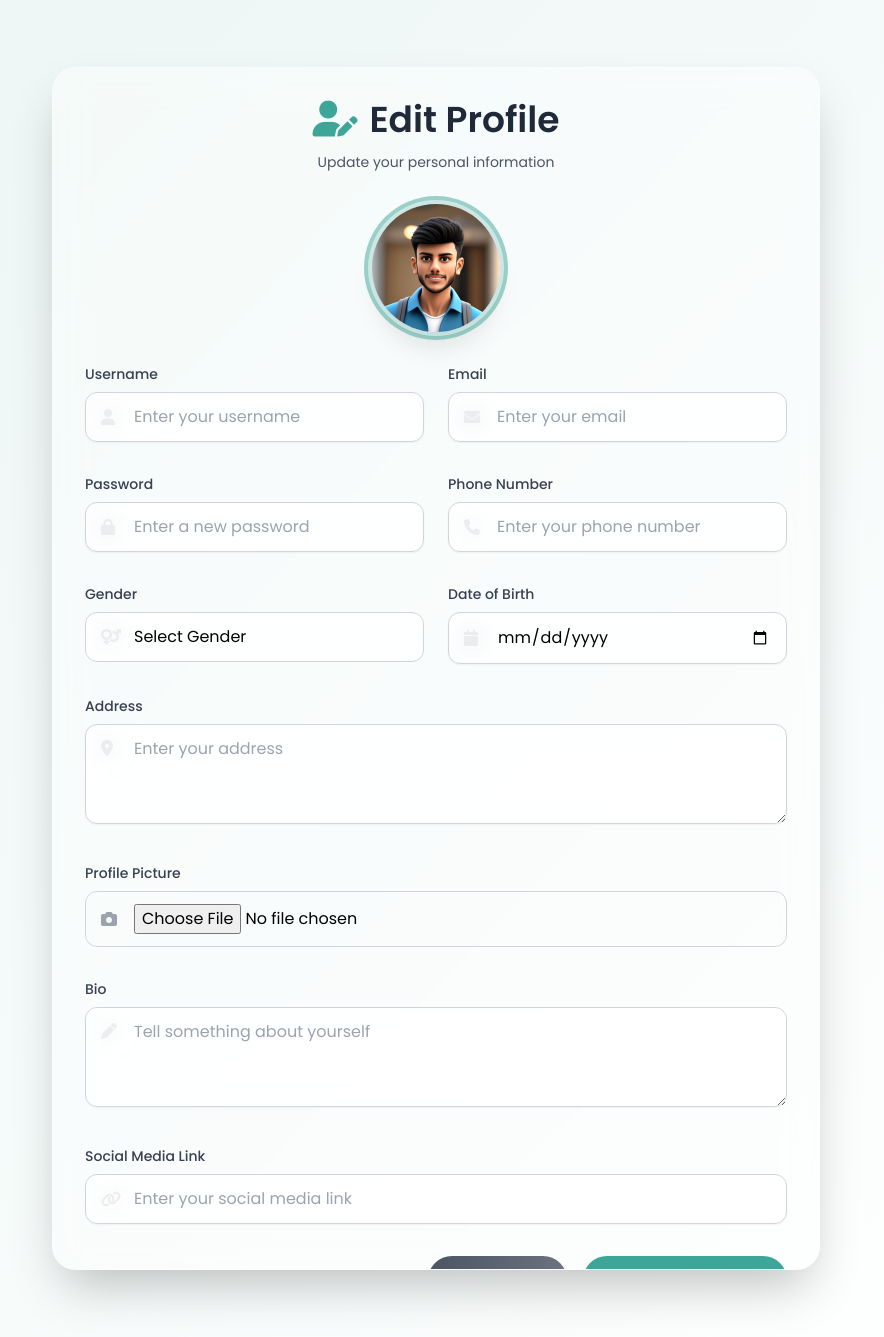
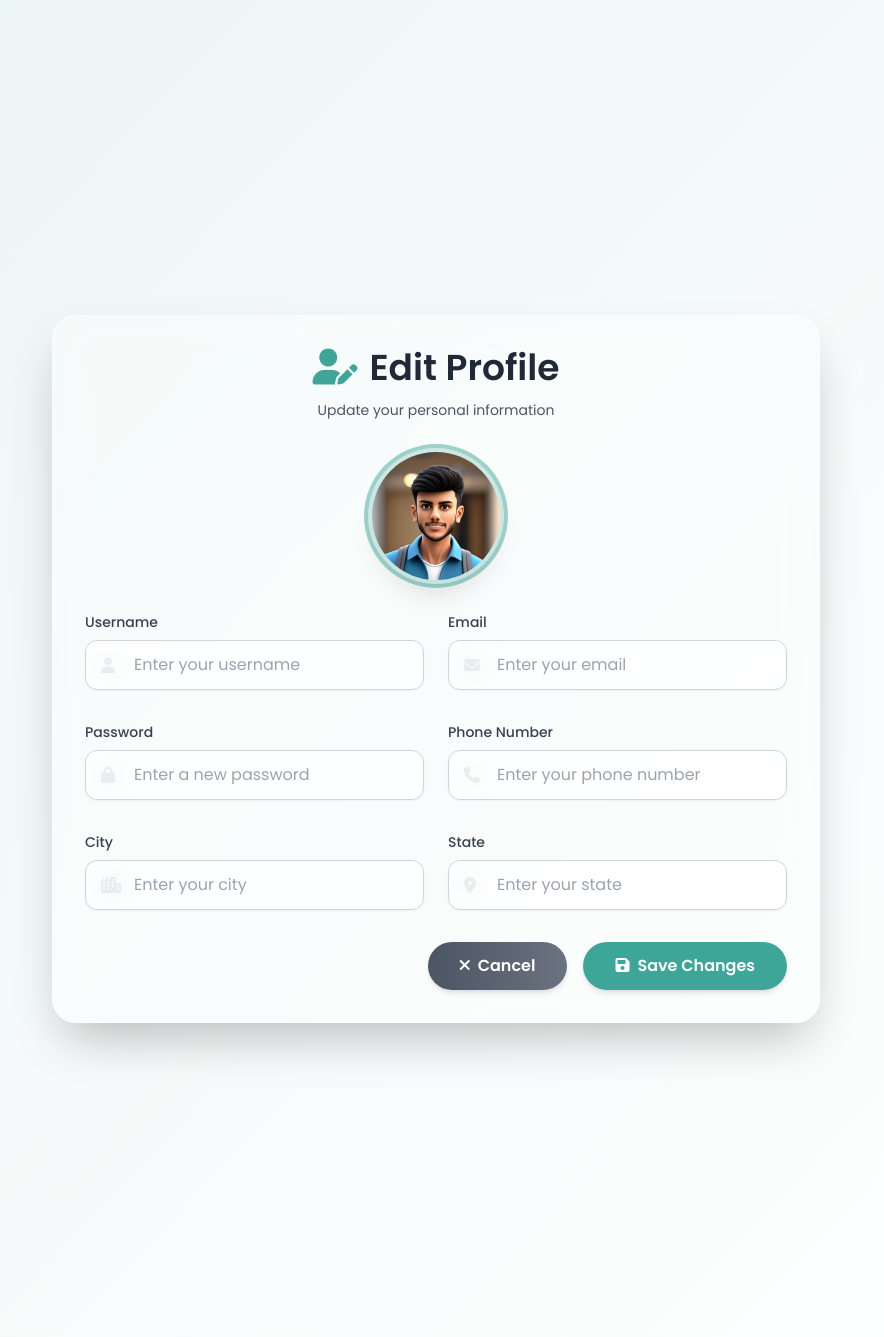
Before and after one commit to Naitik355/Hackmol, a Django app: page /profile/ in a window 1280 px wide. Shown: the whole page, without its empty margins (204-1088 px from the left). Run offline with Django 5.2, Linux system fonts and the light colour scheme; some libraries are stand-ins or nearby versions.

Commit message:
minor changes

```diff
--- a/FarmApp/templates/profile.html
+++ b/FarmApp/templates/profile.html
@@ -116,70 +116,27 @@
           </div>
         </div>
 
-        <!-- Gender & DOB -->
+
+        <!-- City & State -->
         <div class="grid grid-cols-1 md:grid-cols-2 gap-6">
           <div class="space-y-2">
-            <label for="gender" class="block text-sm font-medium text-gray-700">Gender</label>
+            <label for="city" class="block text-sm font-medium text-gray-700">City</label>
             <div class="relative">
-              <i class="fas fa-venus-mars absolute left-4 top-1/2 transform -translate-y-1/2 text-gray-400"></i>
-              <select id="gender" name="gender"
-                class="w-full pl-12 pr-4 py-3 rounded-xl border border-gray-300 focus:border-primary focus:ring-2 focus:ring-primary/50 transition-all duration-300 bg-white/70 backdrop-blur-md hover:shadow appearance-none">
-                <option value="">Select Gender</option>
-                <option value="male" {% if user.gender == 'male' %}selected{% endif %}>Male</option>
-                <option value="female" {% if user.gender == 'female' %}selected{% endif %}>Female</option>
-                <option value="other" {% if user.gender == 'other' %}selected{% endif %}>Other</option>
-              </select>
+              <i class="fas fa-city absolute left-4 top-1/2 transform -translate-y-1/2 text-gray-400"></i>
+              <input type="text" id="city" name="city" value="{{ user.city }}"
+                placeholder="Enter your city"
+                class="w-full pl-12 pr-4 py-3 rounded-xl border border-gray-300 focus:outline-none focus:border-primary focus:ring-2 focus:ring-primary/50 transition-all duration-300 bg-white/70 shadow-sm hover:shadow-md backdrop-blur-md" />
             </div>
           </div>
 
           <div class="space-y-2">
-            <label for="dob" class="block text-sm font-medium text-gray-700">Date of Birth</label>
+            <label for="state" class="block text-sm font-medium text-gray-700">State</label>
             <div class="relative">
-              <i class="fas fa-calendar absolute left-4 top-1/2 transform -translate-y-1/2 text-gray-400"></i>
-              <input type="date" id="dob" name="dob" value="{{ user.dob }}"
+              <i class="fas fa-map-marker-alt absolute left-4 top-1/2 transform -translate-y-1/2 text-gray-400"></i>
+              <input type="text" id="state" name="state" value="{{ user.state }}"
+                placeholder="Enter your state"
                 class="w-full pl-12 pr-4 py-3 rounded-xl border border-gray-300 focus:outline-none focus:border-primary focus:ring-2 focus:ring-primary/50 transition-all duration-300 bg-white/70 shadow-sm hover:shadow-md backdrop-blur-md" />
             </div>
-          </div>
-        </div>
-
-        <!-- Address -->
-        <div class="space-y-2">
-          <label for="address" class="block text-sm font-medium text-gray-700">Address</label>
-          <div class="relative">
-            <i class="fas fa-map-marker-alt absolute left-4 top-4 text-gray-400"></i>
-            <textarea id="address" name="address" placeholder="Enter your address"
-              class="w-full pl-12 pr-4 py-3 rounded-xl border border-gray-300 focus:outline-none focus:border-primary focus:ring-2 focus:ring-primary/50 transition-all duration-300 bg-white/70 shadow-sm hover:shadow-md backdrop-blur-md min-h-[100px] resize-y">{{ user.address }}</textarea>
-          </div>
-        </div>
-
-        <!-- Profile Picture -->
-        <div class="space-y-2">
-          <label for="profile-pic" class="block text-sm font-medium text-gray-700">Profile Picture</label>
-          <div class="relative">
-            <i class="fas fa-camera absolute left-4 top-1/2 transform -translate-y-1/2 text-gray-400"></i>
-            <input type="file" id="profile-pic" name="profile_picture" accept="image/*"
-              class="w-full pl-12 pr-4 py-3 rounded-xl border border-gray-300 focus:outline-none focus:border-primary focus:ring-2 focus:ring-primary/50 transition-all duration-300 bg-transparent hover:shadow-md" />
-          </div>
-        </div>
-
-        <!-- Bio -->
-        <div class="space-y-2">
-          <label for="bio" class="block text-sm font-medium text-gray-700">Bio</label>
-          <div class="relative">
-            <i class="fas fa-pen absolute left-4 top-4 text-gray-400"></i>
-            <textarea id="bio" name="bio" placeholder="Tell something about yourself"
-              class="w-full pl-12 pr-4 py-3 rounded-xl border border-gray-300 focus:outline-none focus:border-primary focus:ring-2 focus:ring-primary/50 transition-all duration-300 bg-white/70 shadow-sm hover:shadow-md backdrop-blur-md min-h-[100px] resize-y">{{ user.bio }}</textarea>
-          </div>
-        </div>
-
-        <!-- Social Media -->
-        <div class="space-y-2">
-          <label for="social" class="block text-sm font-medium text-gray-700">Social Media Link</label>
-          <div class="relative">
-            <i class="fas fa-link absolute left-4 top-1/2 transform -translate-y-1/2 text-gray-400"></i>
-            <input type="url" id="social" name="social" value="{{ user.social }}"
-              placeholder="Enter your social media link"
-              class="w-full pl-12 pr-4 py-3 rounded-xl border border-gray-300 focus:outline-none focus:border-primary focus:ring-2 focus:ring-primary/50 transition-all duration-300 bg-white/70 shadow-sm hover:shadow-md backdrop-blur-md" />
           </div>
         </div>
 
--- a/FarmApp/views.py
+++ b/FarmApp/views.py
@@ -24,6 +24,24 @@ def pesticides_view(request):
     return render(request,'pesticides.html')
 
 def profile_view(request):
+    if request.method == 'POST':
+        username = request.POST.get('username')
+        email = request.POST.get('email')
+        phone = request.POST.get('phone')
+        city = request.POST.get('city')
+        state = request.POST.get('state')
+
+        user = User.objects.get(username=request.user.username)
+        user.username = username
+        user.email = email
+        user.phone = phone
+        user.city = city
+        user.state = state
+        user.save()
+
+        messages.success(request, 'Profile updated successfully!')
+        return redirect('dashboard')
+
     return render(request, 'profile.html')
 
 def signup_view(request):
```
Also changed, not shown: db.sqlite3.
